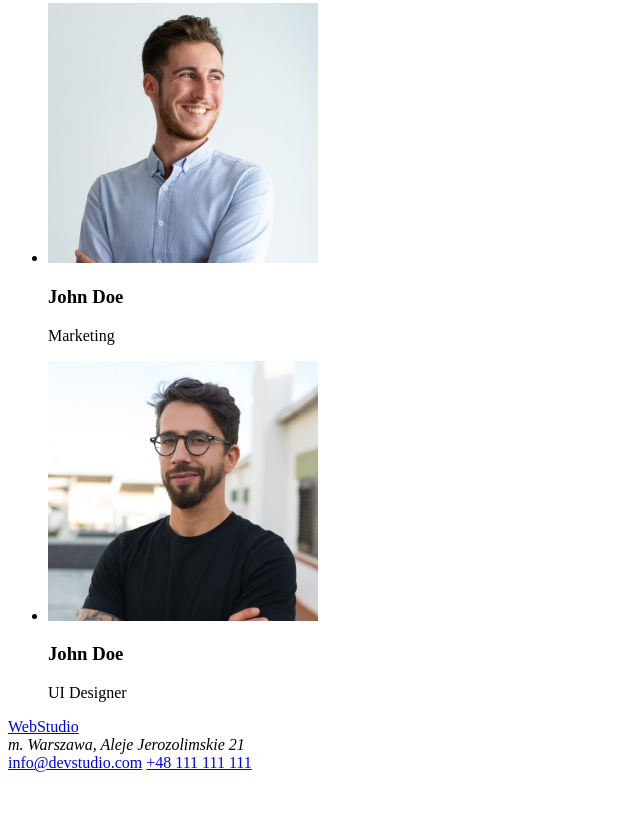
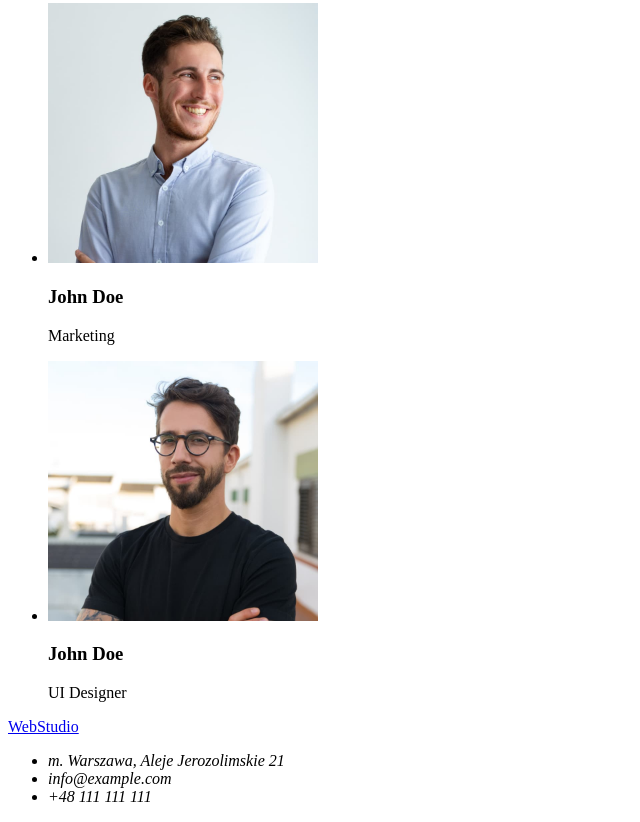
Before and after one commit to Maxnorbert23/goit-markup-hw-01, a plain HTML site: page index.html in a window 1280 px wide. Shown: the part 2229-3051 px from the top of the page, without its empty margins (0-640 px from the left). Before the commit the page ends 3009 px from the top, so only its background shows below. Drawn offline with Linux system fonts and the light colour scheme.

Commit message:
added links to footer

```diff
--- a/index.html
+++ b/index.html
@@ -146,9 +146,16 @@
     </main>
     <footer>
       <a href="#">WebStudio</a>
-      <address>m. Warszawa, Aleje Jerozolimskie 21</address>
-      <a href="mailto:info@devstudio.com">info@devstudio.com</a>
-      <a href="tel:48111111111">+48 111 111 111</a>
+      <address>
+        <ul>
+          <li>
+            <a href="https://goo.gl/maps/tXpNoX3jXarDaeSb6" target="_blank"></a
+            >m. Warszawa, Aleje Jerozolimskie 21
+          </li>
+          <li><a href="mailto:info@example.com"></a>info@example.com</li>
+          <li><a href="tel:+48111111111"></a>+48 111 111 111</li>
+        </ul>
+      </address>
     </footer>
   </body>
 </html>
```
